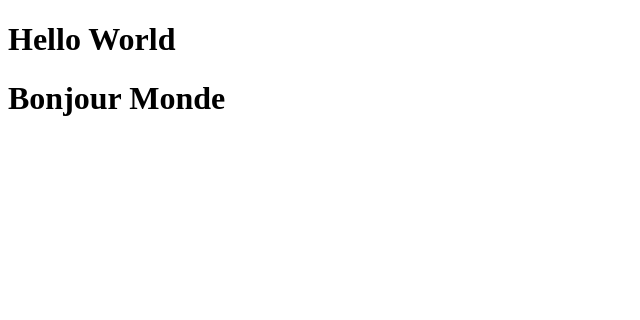
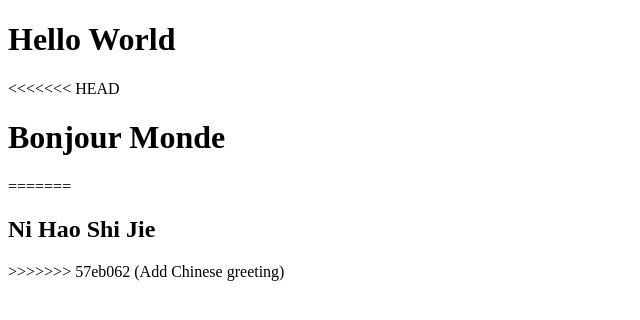
Before and after one commit to HaotianLIi/cst3106_labs, a plain HTML site: page Lab2.html in a window 1280 px wide. Shown: the whole page, without its empty margins (0-640 px from the left). Drawn offline with Linux system fonts and the light colour scheme.

Commit message:
adding chinese greeting

```diff
--- a/Lab2.html
+++ b/Lab2.html
@@ -4,6 +4,10 @@
 </head>
 <body>
     <h1>Hello World</h1>
+<<<<<<< HEAD
     <h1>Bonjour Monde</h1>
+=======
+    <h2>Ni Hao Shi Jie</h2>
+>>>>>>> 57eb062 (Add Chinese greeting)
 </body>
 </html>
```
